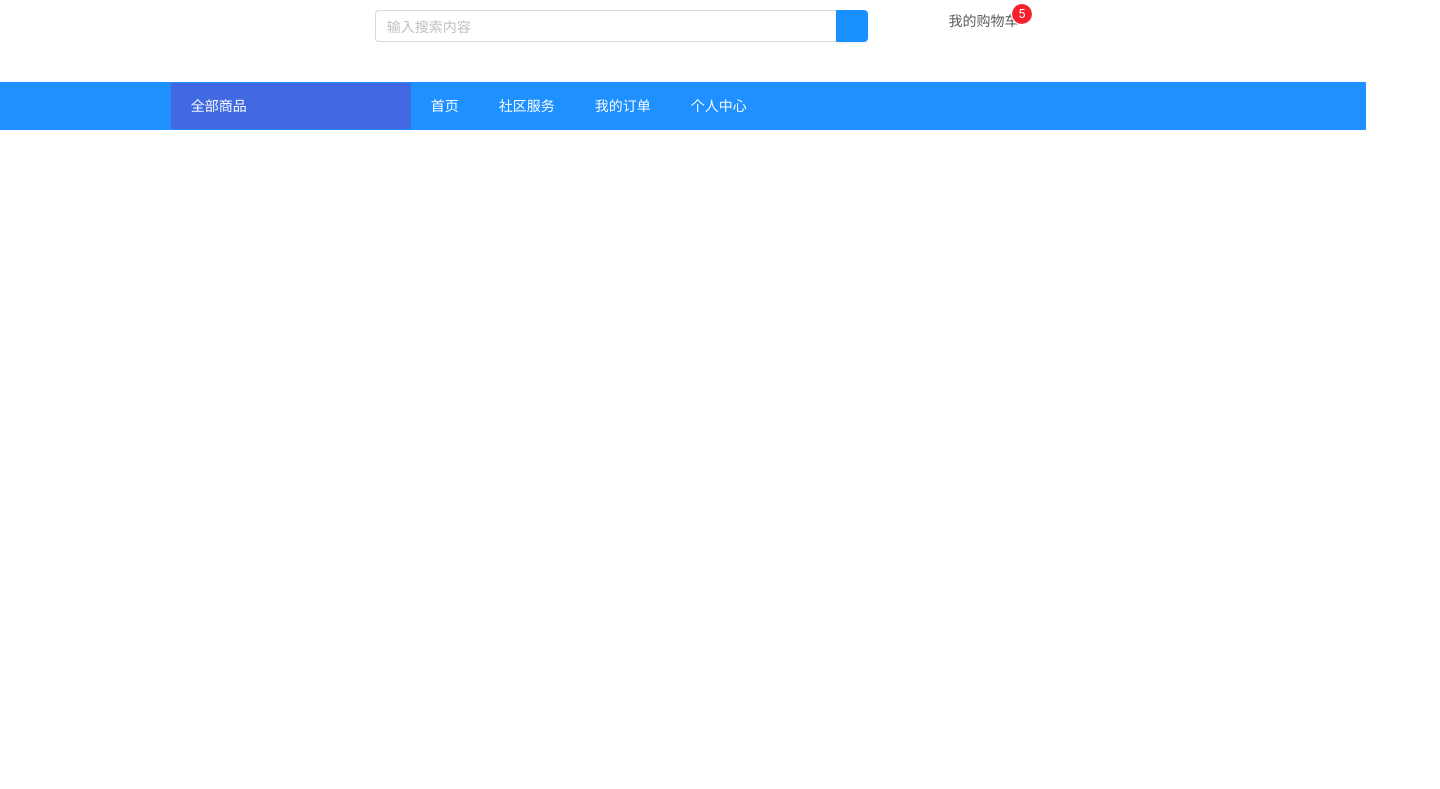
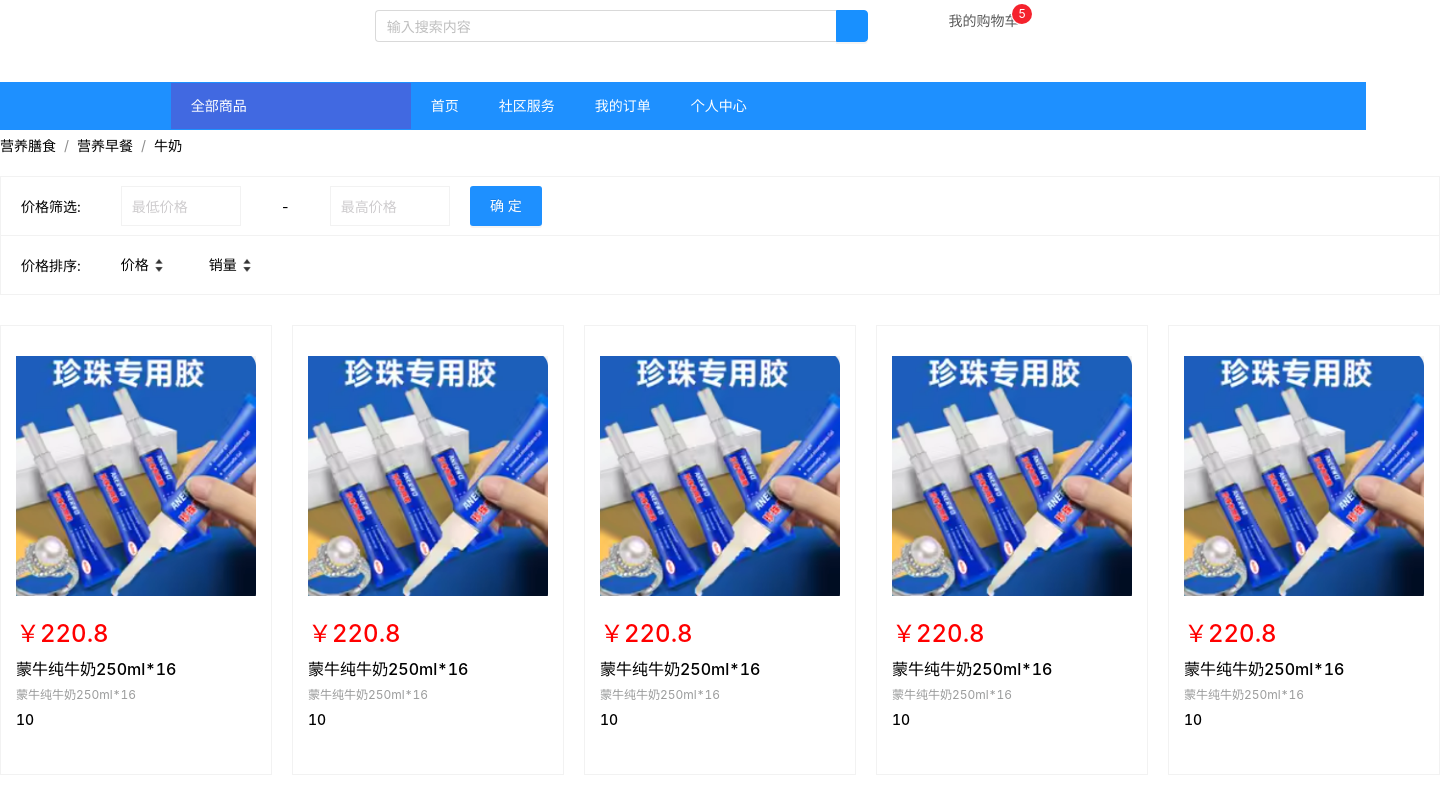
Before and after one commit to SUI5477100/dr_smart_community, a Vue app: page /productList in a window 1280 px wide. Shown: the part 100-889 px from the top of the page, 1440 px wide, since content can reach past the window. Before the commit the page ends 800 px from the top, so only its background shows below. Built offline with nearby package versions, Linux system fonts and the light colour scheme.

Commit message:
feat:新增商品列表

```diff
--- a/src/assets/global.css
+++ b/src/assets/global.css
@@ -9,4 +9,8 @@
     margin: auto;
     padding: 0;
     min-width: 1366px;
+
+    ul {
+        list-style-type: none;
+    }
 }
--- a/src/components/homeComponents/navigationBar.vue
+++ b/src/components/homeComponents/navigationBar.vue
@@ -15,16 +15,20 @@
   name: 'NavigationBar',
   data() {
     return {
-        current: 'allProducts',
+      current: 'productList',
       menuItems: [
-          { key: 'allProducts', link: '/allProducts', label: '全部商品' },
+        { key: 'productList', link: '/productList', label: '全部商品' },
         { key: 'login', link: '/login', label: '首页' },
-          { key: 'communityService', link: '/communityService', label: '社区服务' },
+        {
+          key: 'communityService',
+          link: '/communityService',
+          label: '社区服务',
+        },
         { key: 'orders', link: '/orders', label: '我的订单' },
-          { key: 'personalCenter', link: '/personalCenter', label: '个人中心' }
-        ]
+        { key: 'personalCenter', link: '/personalCenter', label: '个人中心' },
+      ],
     }
-    }
+  },
 }
 </script>
 
--- /dev/null
+++ b/src/pages/productList.vue
@@ -0,0 +1,296 @@
+<template>
+  <div class="productList">
+    <div class="productListContent">
+      <div class="breadcrumb">
+        <a-breadcrumb class="breadcrumbContent">
+          <a-breadcrumb-item>营养膳食</a-breadcrumb-item>
+          <a-breadcrumb-item><a href="">营养早餐</a></a-breadcrumb-item>
+          <a-breadcrumb-item><a href="">牛奶</a></a-breadcrumb-item>
+        </a-breadcrumb>
+      </div>
+      <ul class="screen">
+        <li style="margin-left:-20px">价格筛选:</li>
+        <li class="low">最低价格</li>
+        <li>-</li>
+        <li class="high">最高价格</li>
+        <a-button type="primary">
+          确定
+        </a-button>
+      </ul>
+      <ul class="sort">
+        <li style="margin-left:-20px">价格排序:</li>
+        <li class="price">价格<img src="../assets/image/sort.png" style="width:20px;height:20px"> </li>
+        <li class="sales">销量<img src="../assets/image/sort.png" style="width:20px;height:20px"></li>
+      </ul>
+      <div class="listWrapper">
+        <div class="plist" v-for="(item,index) in plistForm" :key="item.id">
+          <!-- <div class="productImg" style="width:240px">
+            <img :src="item.img" style="width:240px" alt="">
+          </div> -->
+          <img :src="item.src" :key="index" style="width:240px;height:240px" alt="">
+          <ul class="plistDetail">
+            <div>
+              <li>{{item.price}}</li>
+              <li>{{item.name}}</li>
+              <li>{{item.name}}</li>
+              <li>{{item.sort}}</li>
+            </div>
+          </ul>
+        </div>
+      </div>
+    </div>
+    <div class="pagination">
+      <div id="components-pagination-demo-mini">
+        <a-pagination size="small" :total="50" show-size-changer show-quick-jumper />
+      </div>
+    </div>
+  </div>
+
+</template>
+
+<script>
+export default {
+  data() {
+    return {
+      plistForm: [
+        {
+          id: 1,
+          src: require('../assets/taobao.png'),
+          price: '￥220.8',
+          name: '蒙牛纯牛奶250ml*16',
+          nameLittle: '蒙牛纯牛奶250ml*16',
+          sort: '10',
+        },
+        {
+          id: 2,
+          src: require('../assets/taobao.png'),
+          price: '￥220.8',
+          name: '蒙牛纯牛奶250ml*16',
+          nameLittle: '蒙牛纯牛奶250ml*16',
+          sort: '10',
+        },
+        {
+          id: 3,
+          src: require('../assets/taobao.png'),
+          price: '￥220.8',
+          name: '蒙牛纯牛奶250ml*16',
+          nameLittle: '蒙牛纯牛奶250ml*16',
+          sort: '10',
+        },
+        {
+          id: 4,
+          src: require('../assets/taobao.png'),
+          price: '￥220.8',
+          name: '蒙牛纯牛奶250ml*16',
+          nameLittle: '蒙牛纯牛奶250ml*16',
+          sort: '10',
+        },
+        {
+          id: 5,
+          src: require('../assets/taobao.png'),
+          price: '￥220.8',
+          name: '蒙牛纯牛奶250ml*16',
+          nameLittle: '蒙牛纯牛奶250ml*16',
+          sort: '10',
+        },
+        {
+          id: 6,
+          src: require('../assets/taobao.png'),
+          price: '￥220.8',
+          name: '蒙牛纯牛奶250ml*16',
+          nameLittle: '蒙牛纯牛奶250ml*16',
+          sort: '10',
+        },
+        {
+          id: 1,
+          src: require('../assets/taobao.png'),
+          price: '￥220.8',
+          name: '蒙牛纯牛奶250ml*16',
+          nameLittle: '蒙牛纯牛奶250ml*16',
+          sort: '10',
+        },
+        {
+          id: 2,
+          src: require('../assets/taobao.png'),
+          price: '￥220.8',
+          name: '蒙牛纯牛奶250ml*16',
+          nameLittle: '蒙牛纯牛奶250ml*16',
+          sort: '10',
+        },
+        {
+          id: 3,
+          src: require('../assets/taobao.png'),
+          price: '￥220.8',
+          name: '蒙牛纯牛奶250ml*16',
+          nameLittle: '蒙牛纯牛奶250ml*16',
+          sort: '10',
+        },
+        {
+          id: 4,
+          src: require('../assets/taobao.png'),
+          price: '￥220.8',
+          name: '蒙牛纯牛奶250ml*16',
+          nameLittle: '蒙牛纯牛奶250ml*16',
+          sort: '10',
+        },
+        {
+          id: 5,
+          src: require('../assets/taobao.png'),
+          price: '￥220.8',
+          name: '蒙牛纯牛奶250ml*16',
+          nameLittle: '蒙牛纯牛奶250ml*16',
+          sort: '10',
+        },
+        {
+          id: 6,
+          src: require('../assets/taobao.png'),
+          price: '￥220.8',
+          name: '蒙牛纯牛奶250ml*16',
+          nameLittle: '蒙牛纯牛奶250ml*16',
+          sort: '10',
+        },
+      ],
+    }
+  },
+}
+</script>
+
+<style lang="less" scoped>
+.productList {
+  .productListContent {
+    width: 1440px;
+    margin: auto;
+    .breadcrumb {
+      margin-top: 5px;
+      .breadcrumbContent ant-breadcrumb > span > ant-breadcrumb-link {
+        font-weight: 700;
+        color: black;
+      }
+    }
+    .screen {
+      margin-top: 20px;
+      margin-bottom: 0px;
+      display: flex;
+      align-items: center;
+      width: 1440px;
+      height: 60px;
+      background-color: white;
+      border: 1px solid #f2f2f2;
+      > li {
+        font-size: 14px;
+        color: black;
+        padding: 0;
+        margin-left: 40px;
+      }
+      .low,
+      .high {
+        // text-align: center;
+        line-height: 40px;
+        width: 120px;
+        height: 40px;
+        padding-left: 10px;
+        border: 1px solid #f2f2f2;
+        background-color: white;
+        color: #ceccce;
+      }
+      button {
+        width: 72px;
+        height: 40px;
+        text-align: center;
+        margin-left: 20px;
+        border: none;
+        border-radius: 3px;
+        color: white;
+        font-size: 14px;
+        background-color: #1e90ff;
+      }
+    }
+    .sort {
+      margin-top: 0px;
+      margin-top: -1px;
+      display: flex;
+      align-items: center;
+      width: 1440px;
+      height: 60px;
+      background-color: white;
+      border: 1px solid #f2f2f2;
+      > li {
+        font-size: 14px;
+        color: black;
+        margin-left: 40px;
+      }
+    }
+    .listWrapper {
+      display: flex;
+      flex-direction: row;
+      flex-wrap: wrap;
+      justify-content: space-between;
+      row-gap: 15px;
+      margin-top: 30px;
+      width: 1440px;
+      height: 100%;
+
+      .plist {
+        display: flex;
+        justify-content: center;
+        flex-direction: column;
+        padding: 15px;
+        padding-top: 30px;
+        width: 272px;
+        height: 450px;
+        background-color: white;
+        border: 1px solid #f2f2f2;
+
+        .plistDetail {
+          width: 240px;
+          height: 200px;
+          margin-top: 20px;
+          padding: 0;
+          // background-color: #ceccce;
+          div {
+            display: flex;
+            flex-direction: column;
+            row-gap: 5px;
+            li:first-child {
+              color: red;
+              font-size: 24px;
+              font-weight: 500;
+            }
+            li:last-child {
+              color: black;
+              font-weight: 500;
+            }
+            li:nth-child(2) {
+              color: black;
+              font-weight: 500;
+              font-size: 16px;
+            }
+            li:nth-child(3) {
+              color: #9b9c9c;
+              font-size: 12px;
+            }
+          }
+        }
+      }
+    }
+  }
+  .pagination {
+    width: 1440px;
+    margin: auto;
+    padding: 0px;
+    margin-top: 20px;
+    margin-bottom: 20px;
+  }
+}
+.ant-breadcrumb,
+.ant-breadcrumb-link,
+.ant-breadcrumb a,
+.ant-breadcrumb > span:last-child a {
+  color: black;
+  font-size: 14px;
+}
+.plist:last-child {
+  margin-right: auto;
+  margin-left: 20px;
+}
+</style>
--- a/src/router/index.js
+++ b/src/router/index.js
@@ -3,7 +3,7 @@
 import HomeView from '../pages/homeView.vue'
 import PersonalCenter from '../pages/personalCenter.vue'
 import UserLoginRegisterView from '../pages/userLoginRegisterView.vue'
-
+import ProductList from '../pages/productList.vue'
 Vue.use(Router)
 
 export default new Router({
@@ -18,13 +18,19 @@
       path: '/login',
       name: 'Login',
       component: UserLoginRegisterView,
-     // meta: { noHeader: true } //跳转时是否为独立页面
+      // meta: { noHeader: true } //跳转时是否为独立页面
     },
     {
       path: '/personalCenter',
       name: 'PersonalCenter',
       component: PersonalCenter,
       // meta: { noHeader: true }
+    },
+    {
+      // 商品列表
+      path: '/productList',
+      name: 'ProductList',
+      component: ProductList
     }
   ]
 })
```
Also changed, not shown: src/App.vue (+5 -3 lines), jsconfig.json (line endings or trailing spaces), package.json (line endings or trailing spaces), src/assets/image/sort.png (added), 1 other file (tests, documents, lock files or other folders). Lines whose indentation alone changed are shown as unchanged.
